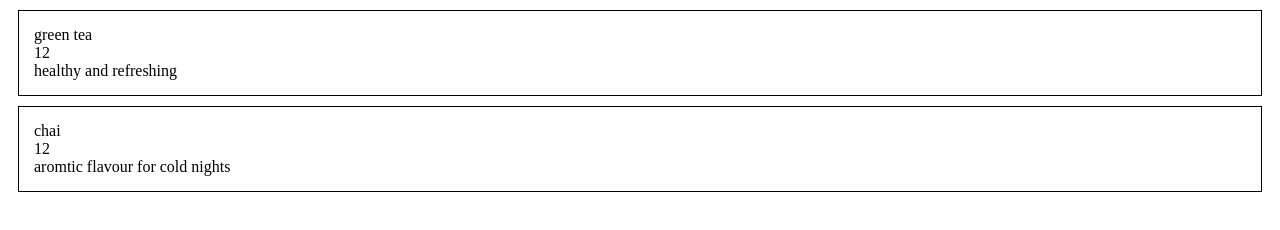
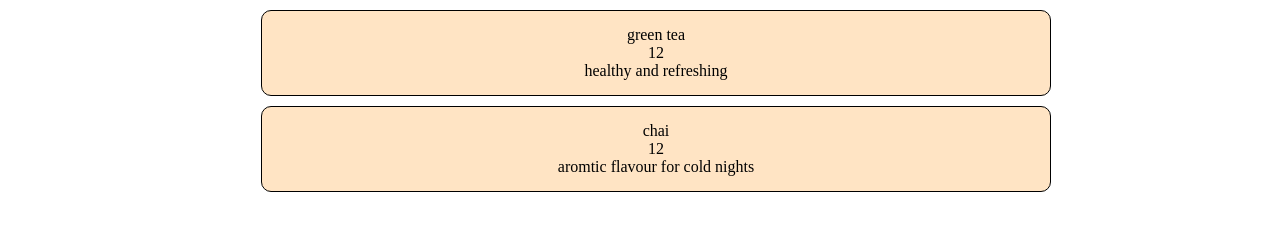
Before and after one commit to gurzamir/shopping-site-gur, a plain HTML site: page index.html in a window 1280 px wide. Drawn offline with Linux system fonts and the light colour scheme.

Commit message:
lesson 9/11/22

```diff
--- a/style.css
+++ b/style.css
@@ -1,5 +1,11 @@
 .product {
     padding:15px;
-    margin: 10px;
     border: 1px solid black;
+    text-align: center;
+    border-radius: 10px;
+    background-color: bisque;
+    width: 60%;
+    margin-top: 10px;
+    margin-left: 20%;
+    margin-right: 20%;
 }
```
Also changed, not shown: index.html (+3 -1 lines), script1.js (added, +11 -0 lines).
